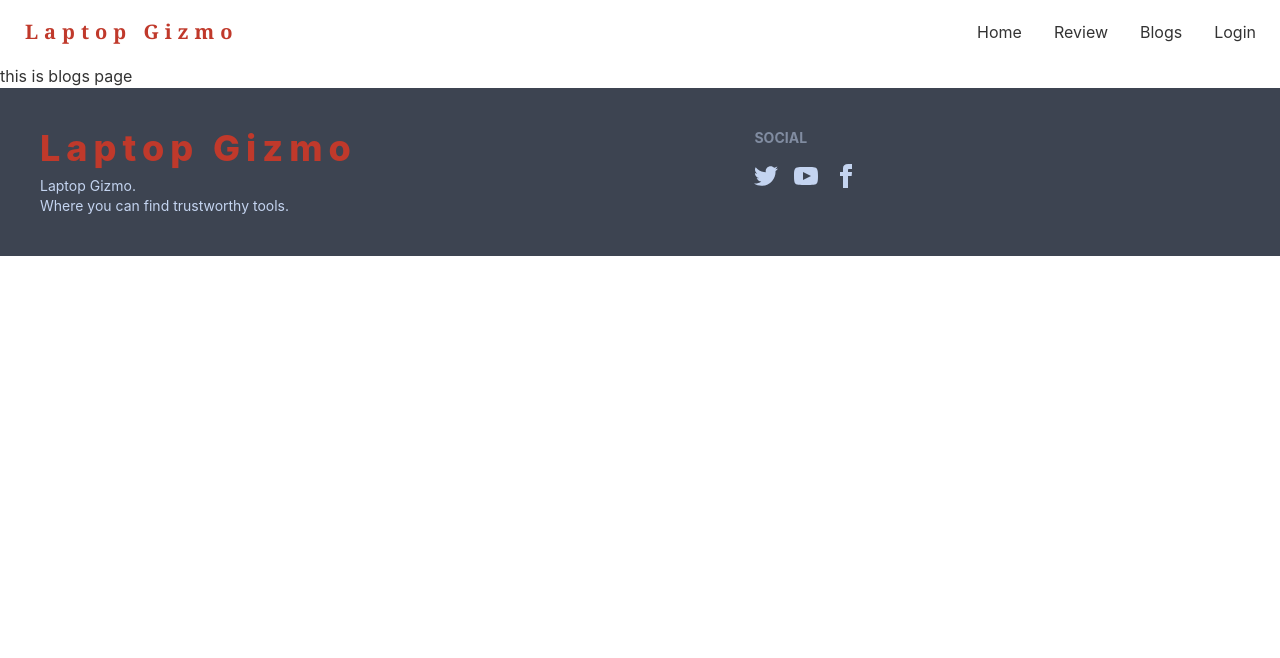
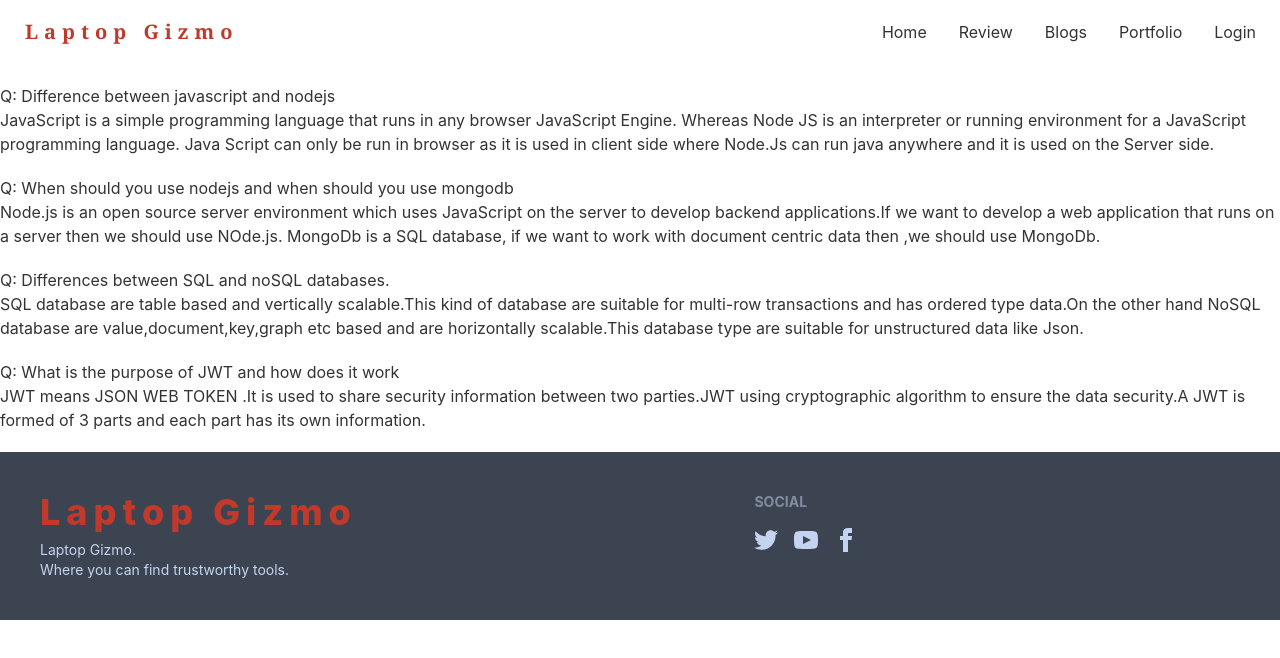
Before and after one commit to Parvez-Rahman100/laptop-gizmo-client, a React (Create React App) app: page /blogs in a window 1280 px wide. Shown: the top 658 px of the page. Built offline with nearby package versions, Linux system fonts and the light colour scheme; no server answers.

Commit message:
portfolio route created

```diff
--- a/src/App.js
+++ b/src/App.js
@@ -17,6 +17,7 @@ import MyProfile from './Pages/DashBoard/MyProfile';
 import AddReview from './Pages/DashBoard/AddReview';
 import Users from './Pages/DashBoard/Users';
 import ManageItems from './Pages/DashBoard/ManageItems';
+import MyPortfolio from './Pages/MyPorfolio/MyPortfolio';
 
 function App() {
   return (
@@ -28,6 +29,7 @@ function App() {
         <Route path='/partsDetails/:id' element={<RequireAuth><PartsDetails></PartsDetails></RequireAuth>}></Route>
         <Route path='/login' element={<Login></Login>}></Route>
         <Route path='/blogs' element={<Blogs></Blogs>}></Route>
+        <Route path='/portfolio' element={<MyPortfolio></MyPortfolio>}></Route>
 
         <Route path='/dashboard' element={<RequireAuth><DashBoard></DashBoard></RequireAuth>}>
 
--- a/src/Pages/Blogs/Blogs.js
+++ b/src/Pages/Blogs/Blogs.js
@@ -2,8 +2,33 @@ import React from 'react';
 
 const Blogs = () => {
     return (
-        <div>
-            <h1>this is blogs page</h1>
+        <div className='container mt-5'>
+            <div className='mb-5'>
+                <h2>Q: Difference between javascript and nodejs</h2>
+                <p>
+                    JavaScript is a simple programming language that runs in any browser JavaScript Engine. Whereas Node JS is an interpreter or running environment for a JavaScript programming language.
+                    Java Script can only be run in browser as it is used in client side where Node.Js can run java anywhere and it is used on the Server side.
+                </p>
+            </div>
+            <div className='mb-5'>
+                <h2>Q: When should you use nodejs and when should you use mongodb</h2>
+                <p>
+                    Node.js is an open source server environment which uses JavaScript on the server to develop backend applications.If we want to develop a web application that runs on a server then we should use NOde.js.
+                    MongoDb is a SQL database, if we want to work with document centric data then ,we should use MongoDb.
+                </p>
+            </div>
+            <div className='mb-5'>
+                <h2>Q: Differences between SQL and noSQL databases.</h2>
+                <p>
+                    SQL database are table based and vertically scalable.This kind of database are suitable for multi-row transactions and has ordered type data.On the other hand NoSQL database are value,document,key,graph etc based and are horizontally scalable.This database type are suitable for unstructured data like Json.
+                </p>
+            </div>
+            <div className='mb-5'>
+                <h2>Q: What is the purpose of JWT and how does it work</h2>
+                <p>
+                    JWT means JSON WEB TOKEN .It is used to share security information between two parties.JWT using cryptographic algorithm to ensure the data security.A JWT is formed of 3 parts and each part has its own information.
+                </p>
+            </div>
         </div>
     );
 };
--- /dev/null
+++ b/src/Pages/MyPorfolio/MyPortfolio.js
@@ -0,0 +1,67 @@
+import React from 'react';
+import { Link } from 'react-router-dom';
+
+const MyPortfolio = () => {
+    return (
+        <div>
+            <h1 className='text-center text-2xl text-primary'>Hi , I am Parvez Rahman</h1>
+            <h1 className='text-center text-2xl text-primary'>Email Address : <span className='text-primary'>iamparvezrahman@gmail.com</span></h1>
+            <div class="overflow-x-auto">
+  <table class="table table-zebra w-full">
+
+    <thead>
+      <tr>
+        <th></th>
+        <th>SSC</th>
+        <th>HSC</th>
+        <th>Bsc</th>
+      </tr>
+    </thead>
+    <tbody>
+
+      <tr>
+        <th>Institute Name</th>
+        <td>Elenga High School</td>
+        <td>Ghatail Cantonment Public School & College</td>
+        <td>Tejgaon College</td>
+      </tr>
+
+      <tr>
+        <th>Passed Year</th>
+        <td>2013</td>
+        <td>2015</td>
+        <td>Running</td>
+      </tr>
+
+      <tr>
+        <th>GPA</th>
+        <td>4.63</td>
+        <td>4.67</td>
+        <td>Appeared Soon</td>
+      </tr>
+    </tbody>
+  </table>
+
+  <ul>
+      <h1 className='text-xl font-bold'>list of technologies I have as a web developer</h1>
+      <li>1. React</li>
+      <li>2. Javascript</li>
+      <li>3. Bootstap</li>
+      <li>4. Tailwind</li>
+      <li>5. Style Component</li>
+      <li>6. Git</li>
+      <li>7. HTML</li>
+      <li>8. Vanilla CSS</li>
+  </ul>
+</div>
+<h1 className='text-center text-xl font-bold text-primary'>Three of projects</h1>
+        <Link className='text-center block' to='https://perfumes-granary.web.app/'>https://perfumes-granary.web.app/</Link>
+
+        <Link className='text-center block' to='https://vision-of-wedding-photographer.web.app/'>https://vision-of-wedding-photographer.web.app/</Link>
+
+        <Link className='text-center block' to='https://crazy-movie-reviews-parvez.netlify.app/dashboard'>https://crazy-movie-reviews-parvez.netlify.app/</Link>
+        </div>
+    );
+};
+
+export default MyPortfolio;
--- a/src/Pages/Shared/Header.js
+++ b/src/Pages/Shared/Header.js
@@ -16,6 +16,7 @@ const Header = () => {
   <li><Link to="/home">Home</Link></li>
   <li><Link to="/review">Review</Link></li>
   <li><Link to="/blogs">Blogs</Link></li>
+  <li><Link to="/portfolio">Portfolio</Link></li>
   {
       user &&
       <li><Link to="/dashboard">Dashboard</Link></li>
```
Also changed, not shown: 1 other file (tests, documents, lock files or other folders).
